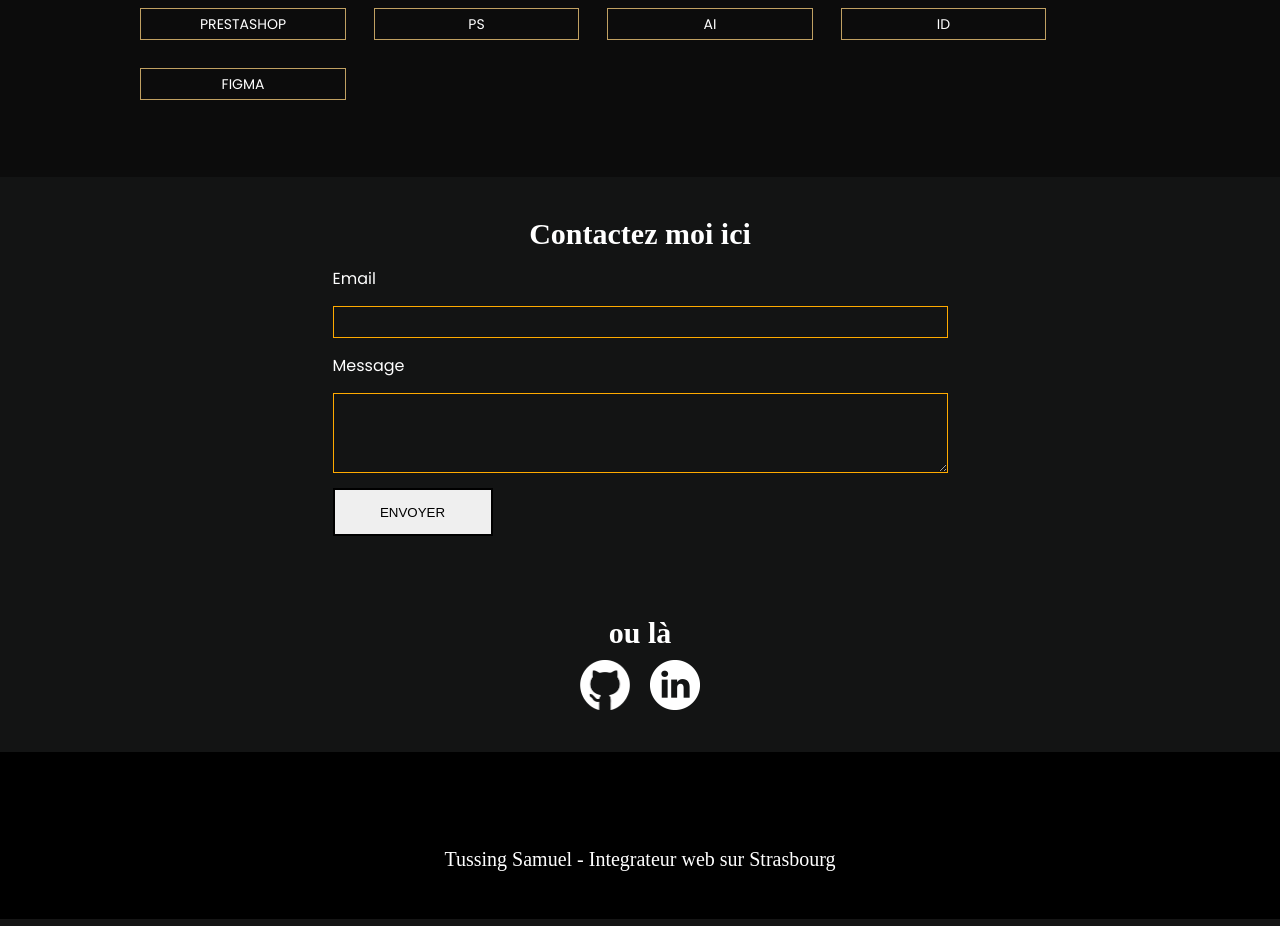
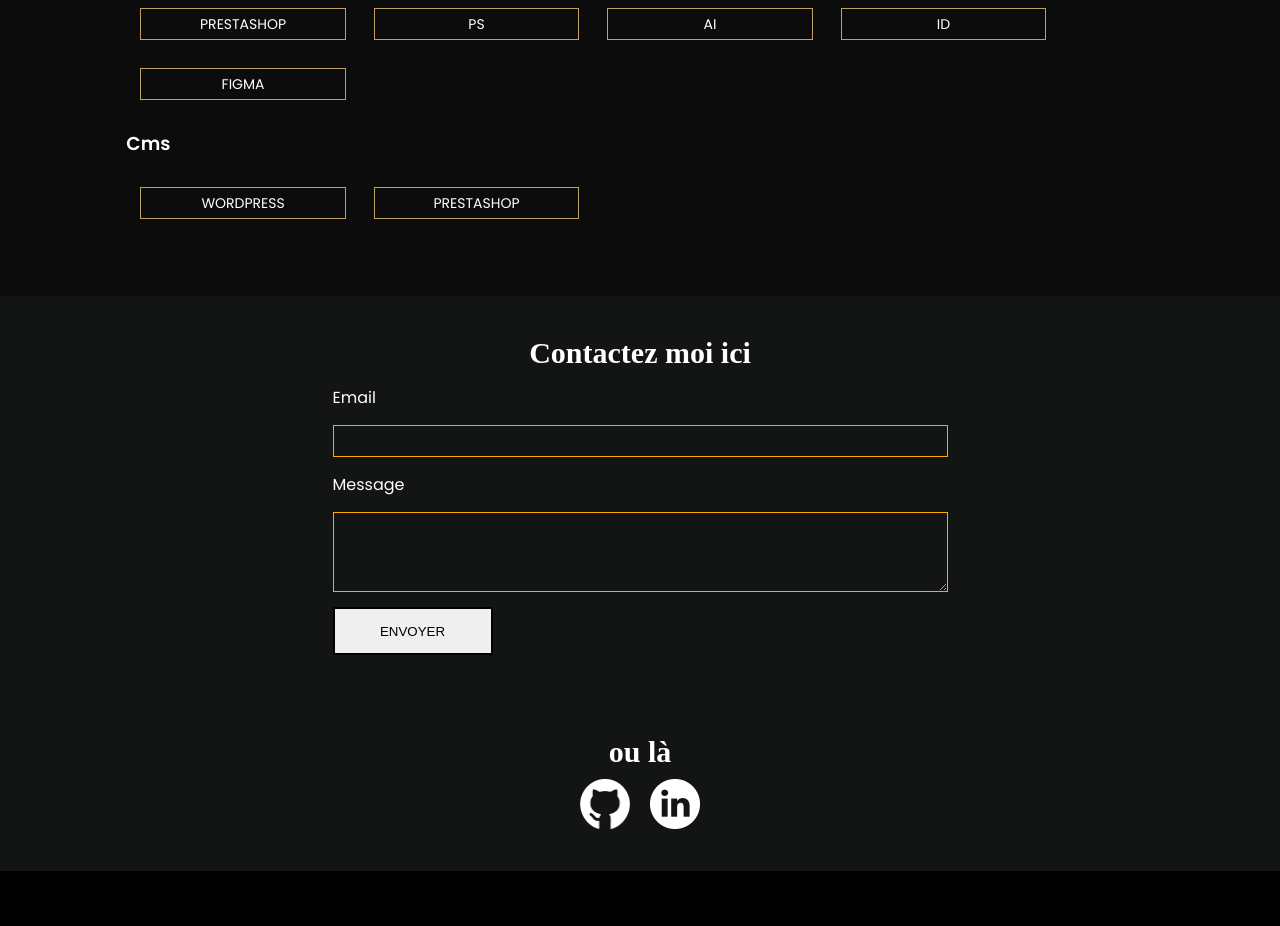
Before and after one commit to SamuelTussing/portfolio, a Next.js app: page /apropos in a window 1280 px wide. Shown: the part 1860-2786 px from the top of the page. Built offline with nearby package versions, Linux system fonts and the light colour scheme.

Commit message:
Update competence.jsx

```diff
--- a/src/component/competence/competence.jsx
+++ b/src/component/competence/competence.jsx
@@ -10,6 +10,7 @@ const Competence = () =>{
 
    let front = competences[0].front
    let divers = competences[0].divers
+   let cms = competences[0].cms
 
     return(
         <div className={styles.CompetenceMainContainer}>
@@ -44,6 +45,17 @@ const Competence = () =>{
                         ))}
                         </div>
                     </div>
+                    <div className={styles.CompetencesFront}>
+                        <h3>Cms</h3>
+                        <div className={styles.CompetencesFrontList}>
+                           {cms.map(item =>(
+                            <Vignette
+                            text={item}
+                            key={item}
+                            />
+                        ))}
+                        </div>
+                    </div>
                 </div>
 
             </div>
```
